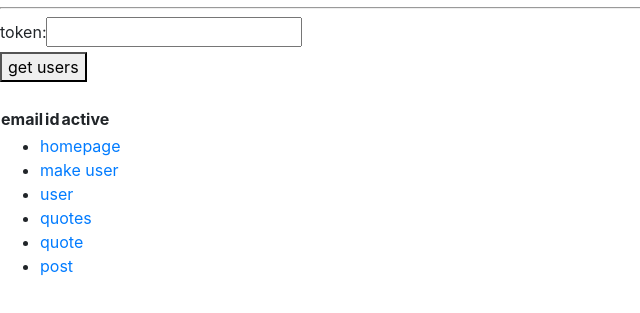
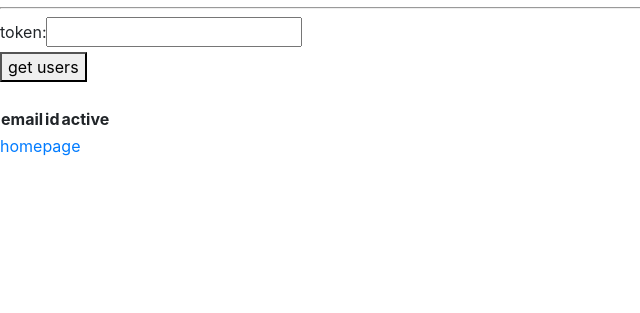
Before and after one commit to tvanloy/eindproject-frontend, a website: page users.html in a window 1280 px wide. Shown: the part 81-394 px from the top of the page, without its empty margins (0-640 px from the left). Drawn offline with nearby package versions, Linux system fonts and the light colour scheme.

Commit message:
Update users.html

```diff
--- a/users.html
+++ b/users.html
@@ -49,16 +49,7 @@
         </template>
         </tbody>
     </table>
+    <a href="homepage.html">homepage</a>
 </div>
-        <nav>
-        <ul>
-            <li><a href="homepage.html">homepage</a></li>
-            <li><a href="index.html">make user</a></li>
-            <li><a href="user.html">user</a></li>
-            <li><a href="quotes.html">quotes</a></li>
-            <li><a href="quote.html">quote</a></li>
-            <li><a href="post.html">post</a></li>
-        </ul>
-    </nav>
 </body>
 </html>
```
